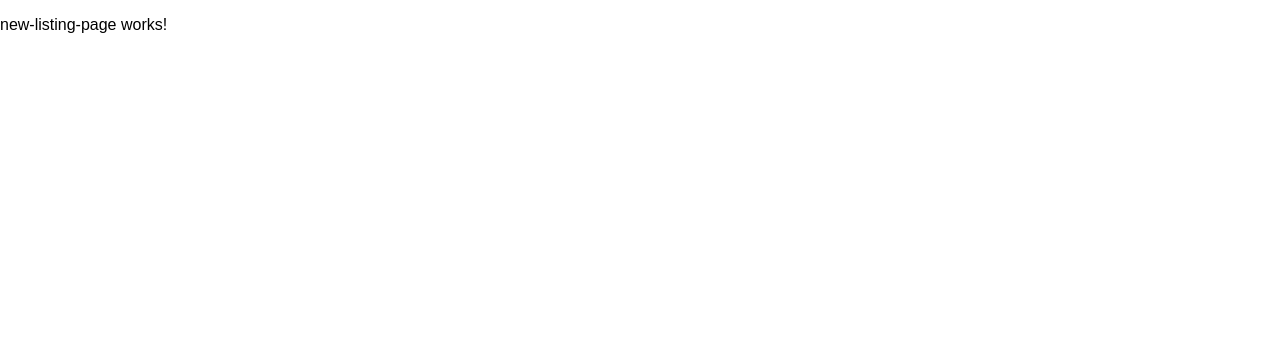
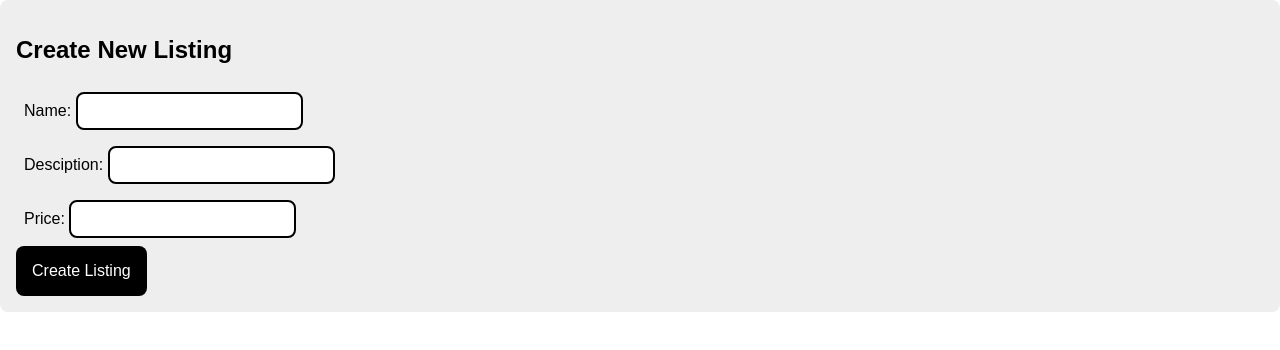
Before and after one commit to RBrasovan/buy-and-sell-angular-project, an Angular app: page /new-listing in a window 1280 px wide. Shown: the top 350 px of the page. Built offline with nearby package versions, Linux system fonts and the light colour scheme.

Commit message:
updates to edit and add listing components

```diff
--- a/src/app/app.module.ts
+++ b/src/app/app.module.ts
@@ -9,6 +9,7 @@ import { MyListingsPageComponent } from './my-listings-page/my-listings-page.com
 import { NewListingPageComponent } from './new-listing-page/new-listing-page.component';
 import { EditListingPageComponent } from './edit-listing-page/edit-listing-page.component';
 import { FormsModule } from '@angular/forms';
+import { ListingDataFormComponent } from './listing-data-form/listing-data-form.component';
 
 @NgModule({
   declarations: [
@@ -18,7 +19,8 @@ import { FormsModule } from '@angular/forms';
     ContactPageComponent,
     MyListingsPageComponent,
     NewListingPageComponent,
-    EditListingPageComponent
+    EditListingPageComponent,
+    ListingDataFormComponent
   ],
   imports: [
     BrowserModule,
--- a/src/app/edit-listing-page/edit-listing-page.component.html
+++ b/src/app/edit-listing-page/edit-listing-page.component.html
@@ -1 +1,4 @@
-<p>edit-listing-page works!</p>
+<div class="content-box">
+  <h2>Edit Listing</h2>
+  <app-listing-data-form (onSubmit) = "onSubmit()" buttonText="Save Changes"></app-listing-data-form>
+</div>
--- a/src/app/edit-listing-page/edit-listing-page.component.ts
+++ b/src/app/edit-listing-page/edit-listing-page.component.ts
@@ -1,4 +1,6 @@
 import { Component, OnInit } from '@angular/core';
+import { Router } from "@angular/router";
+
 
 @Component({
   selector: 'app-edit-listing-page',
@@ -7,9 +9,14 @@ import { Component, OnInit } from '@angular/core';
 })
 export class EditListingPageComponent implements OnInit {
 
-  constructor() { }
+  constructor(private router : Router,) { }
 
   ngOnInit(): void {
   }
 
+  onSubmit() : void {
+    alert("Changing things to listing...");
+    this.router.navigateByUrl('/my-listings');
+  }
+
 }
--- /dev/null
+++ b/src/app/listing-data-form/listing-data-form.component.html
@@ -0,0 +1,21 @@
+<form (ngSubmit)="onButtonSubmit()">
+  <div>
+    <label for="name">
+      Name:
+    </label>
+    <input id="name" name="name" type="text" [(ngModel)]="name">
+  </div>
+  <div>
+    <label for="description">
+      Desciption:
+    </label>
+    <input id="description" name="description" type="text" [(ngModel)]="description">
+  </div>
+  <div>
+    <label for="price">
+      Price:
+    </label>
+    <input id="price" name="price" type="text" [(ngModel)]="price">
+  </div>
+  <button type="submit">{{buttonText}}</button>
+</form>
--- /dev/null
+++ b/src/app/listing-data-form/listing-data-form.component.ts
@@ -0,0 +1,33 @@
+import { Component, EventEmitter, Input, OnInit, Output } from '@angular/core';
+import { Router } from '@angular/router';
+import { Listing } from '../types';
+
+@Component({
+  selector: 'app-listing-data-form',
+  templateUrl: './listing-data-form.component.html',
+  styleUrls: ['./listing-data-form.component.css']
+})
+export class ListingDataFormComponent implements OnInit {
+@Input() buttonText;
+
+  name : string = '';
+  description : string = '';
+  price: string = '';
+
+  @Output() onSubmit = new EventEmitter<Listing>();
+
+  constructor(private router : Router) { }
+
+  ngOnInit(): void {
+  }
+
+  onButtonSubmit() : void {
+    this.onSubmit.emit({
+      id : null,
+      name : this.name,
+      description : this.description,
+      price : Number(this.price)
+    });
+  }
+
+}
--- a/src/app/my-listings-page/my-listings-page.component.html
+++ b/src/app/my-listings-page/my-listings-page.component.html
@@ -3,7 +3,7 @@
   <p>{{listing.description}}</p>
   <p>{{listing.price}}</p>
   <div class="buttons-container">
-    <a routerLink="/edit-listing">
+    <a routerLink="/edit-listing/{{listing.id}}">
     <button>Edit</button></a>
     <button (click) = "onDeleteClicked(listing.id)">Delete</button>
   </div>
--- a/src/app/new-listing-page/new-listing-page.component.html
+++ b/src/app/new-listing-page/new-listing-page.component.html
@@ -1 +1,4 @@
-<p>new-listing-page works!</p>
+<div class="content-box">
+  <h2>Create New Listing</h2>
+  <app-listing-data-form buttonText="Create Listing" (onSubmit) = "onSubmit()"></app-listing-data-form>
+</div>
--- a/src/app/new-listing-page/new-listing-page.component.ts
+++ b/src/app/new-listing-page/new-listing-page.component.ts
@@ -1,15 +1,23 @@
 import { Component, OnInit } from '@angular/core';
+import { Router } from '@angular/router';
 
 @Component({
   selector: 'app-new-listing-page',
   templateUrl: './new-listing-page.component.html',
   styleUrls: ['./new-listing-page.component.css']
 })
+
+
 export class NewListingPageComponent implements OnInit {
 
-  constructor() { }
+  constructor(private router : Router) { }
 
   ngOnInit(): void {
   }
 
+  onSubmit() : void {
+    alert(`Creating a new listing....`);
+    this.router.navigateByUrl('/my-listings');
+  }
+
 }
```
Also changed, not shown: src/app/listing-data-form/listing-data-form.component.css (added), 1 other file (tests, documents, lock files or other folders).
